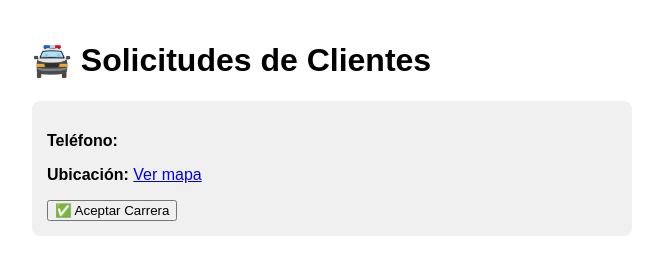
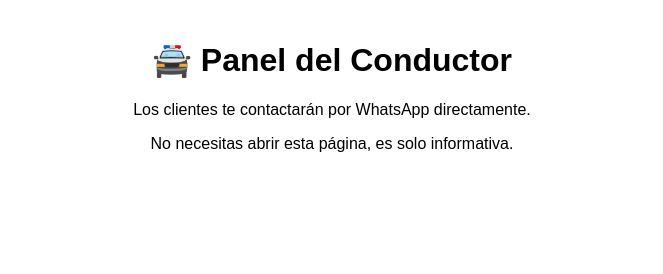
Before and after one commit to anibalpropio/moto-taxi-app, a plain HTML site: page conductor.html in a window 1280 px wide. Shown: the whole page, without its empty margins (308-971 px from the left). Drawn offline with Linux system fonts and the light colour scheme.

Commit message:
Update conductor.html

```diff
--- a/conductor.html
+++ b/conductor.html
@@ -2,44 +2,13 @@
 <html>
 <head>
     <title>🚔 Panel Conductor</title>
-    <meta name="viewport" content="width=device-width, initial-scale=1.0">
     <style>
-        body { font-family: Arial, sans-serif; max-width: 600px; margin: 0 auto; padding: 20px; }
-        #solicitud { background: #f0f0f0; padding: 15px; margin: 10px 0; border-radius: 8px; }
+        body { font-family: Arial; max-width: 600px; margin: 0 auto; padding: 20px; text-align: center; }
     </style>
 </head>
 <body>
-    <h1>🚔 Solicitudes de Clientes</h1>
-    <div id="solicitud">
-        <p><strong>Teléfono:</strong> <span id="clienteTelefono"></span></p>
-        <p><strong>Ubicación:</strong> <span id="clienteUbicacion"></span></p>
-        <button onclick="aceptarCarrera()">✅ Aceptar Carrera</button>
-    </div>
-
-    <script>
-        // Obtener datos de la URL
-        const urlParams = new URLSearchParams(window.location.search);
-        const telefonoCliente = urlParams.get('telefono');
-        const ubicacionCliente = urlParams.get('ubicacion');
-
-        // Mostrar solicitud
-        document.getElementById("clienteTelefono").textContent = telefonoCliente;
-        document.getElementById("clienteUbicacion").innerHTML =
-            `<a href="https://maps.google.com/?q=${ubicacionCliente}" target="_blank">Ver mapa</a>`;
-
-        // Aceptar carrera
-        function aceptarCarrera() {
-            // Simular actualización de estado
-            localStorage.setItem('solicitud_moto', JSON.stringify({
-                telefono: telefonoCliente,
-                ubicacion: ubicacionCliente,
-                status: "aceptado"
-            }));
-
-            // Enviar WhatsApp al cliente
-            window.open(`https://wa.me/52${telefonoCliente}?text=✅%20Moto%20en%20camino!%20Llegaré%20en%205%20minutos`);
-            alert("¡Carrera aceptada! Se notificó al cliente.");
-        }
-    </script>
+    <h1>🚔 Panel del Conductor</h1>
+    <p>Los clientes te contactarán por WhatsApp directamente.</p>
+    <p>No necesitas abrir esta página, es solo informativa.</p>
 </body>
 </html>
```
